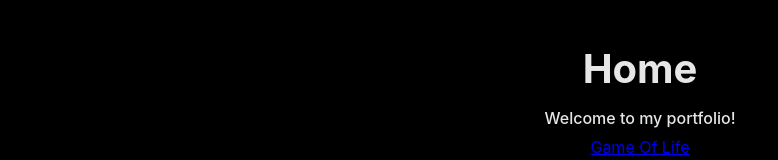
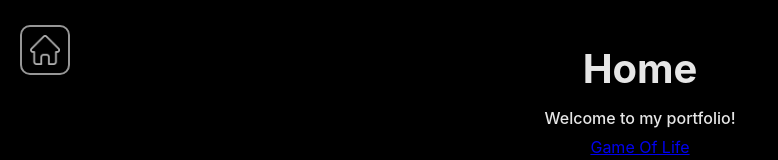
Before and after one commit to benceluzsinszky/portfolio, a React (Vite) app: page / in a window 1280 px wide. Shown: the top 160 px of the page, without its empty margins (0-778 px from the left). Built offline with nearby package versions, Linux system fonts and the light colour scheme.

Commit message:
add home button

```diff
--- a/src/App.css
+++ b/src/App.css
@@ -94,11 +94,29 @@ button {
 }
 
 button:hover {
+  background-color: var(--bright-white);
   border-color: var(--bright-white);
-  color: var(--bright-white);
+  color: black;
+  box-shadow: rgba(255, 255, 255, 0.1) 0 8px 15px;
+  transform: translateY(-1px);
 }
 
 button:active {
+  background-color: white;
   border-color: white;
-  color: white;
+  transform: translateY(0);
+  box-shadow: none;
 }
+
+button img {
+  width: 100%;
+  height: 100%;
+  opacity: 0.7;
+  transition: 0.3s;
+}
+
+button:hover img{
+  transform: scale(1.1);
+  filter: invert(1);
+  opacity: 1;
+}
--- a/src/App.tsx
+++ b/src/App.tsx
@@ -1,5 +1,6 @@
 import { BrowserRouter, Route, Routes } from "react-router-dom";
 import './App.css';
+import HomeButton from "./components/common/HomeButton";
 import GameOfLife from './components/game_of_life/GameOfLife';
 import HomePage from './components/home/HomePage';
 
@@ -8,6 +9,7 @@ export default function App() {
   return (
     <>
       <BrowserRouter>
+      <HomeButton />
       <Routes>
         <Route path='/' element={<HomePage />} />
         <Route path='/game-of-life' element={<GameOfLife />} />
--- /dev/null
+++ b/src/components/common/HomeButton.tsx
@@ -0,0 +1,14 @@
+import { Link } from "react-router-dom";
+import "./HomeButton.css";
+
+export default function HomeButton() {
+  return (
+    <>
+      <Link to="/">
+        <button className="home-button">
+          <img src="/home.png"></img>
+        </button>
+      </Link>
+    </>
+  );
+}
```
Also changed, not shown: src/components/common/HomeButton.jsx (deleted, +0 -9 lines).
